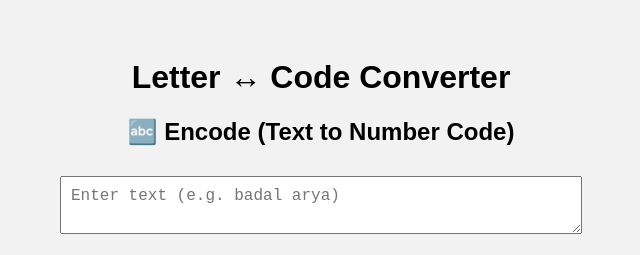
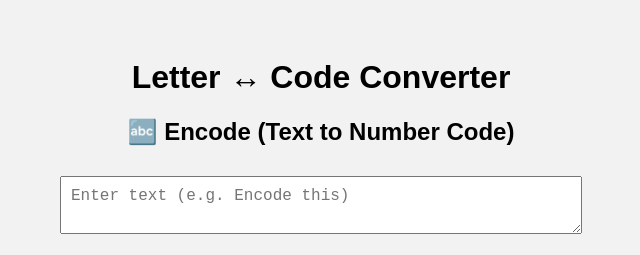
Before and after one commit to badal9058/Coded-Language-Translator, a plain HTML site: page index.html in a window 1280 px wide. Shown: the top 255 px of the page, 319-959 px from the left. Drawn offline with Linux system fonts and the light colour scheme.

Commit message:
Update index.html

```diff
--- a/index.html
+++ b/index.html
@@ -11,7 +11,7 @@
 
   <!-- Encoder -->
   <h2>🔤 Encode (Text to Number Code)</h2>
-  <textarea id="textInput" rows="2" placeholder="Enter text (e.g. badal arya)"></textarea><br>
+  <textarea id="textInput" rows="2" placeholder="Enter text (e.g. Encode this)"></textarea><br>
   <button onclick="encode()">Encode</button>
   <div class="result-box" id="encodedResult"></div>
   <button class="copy-btn" onclick="copyText('encodedResult')">Copy Encoded</button>
```
